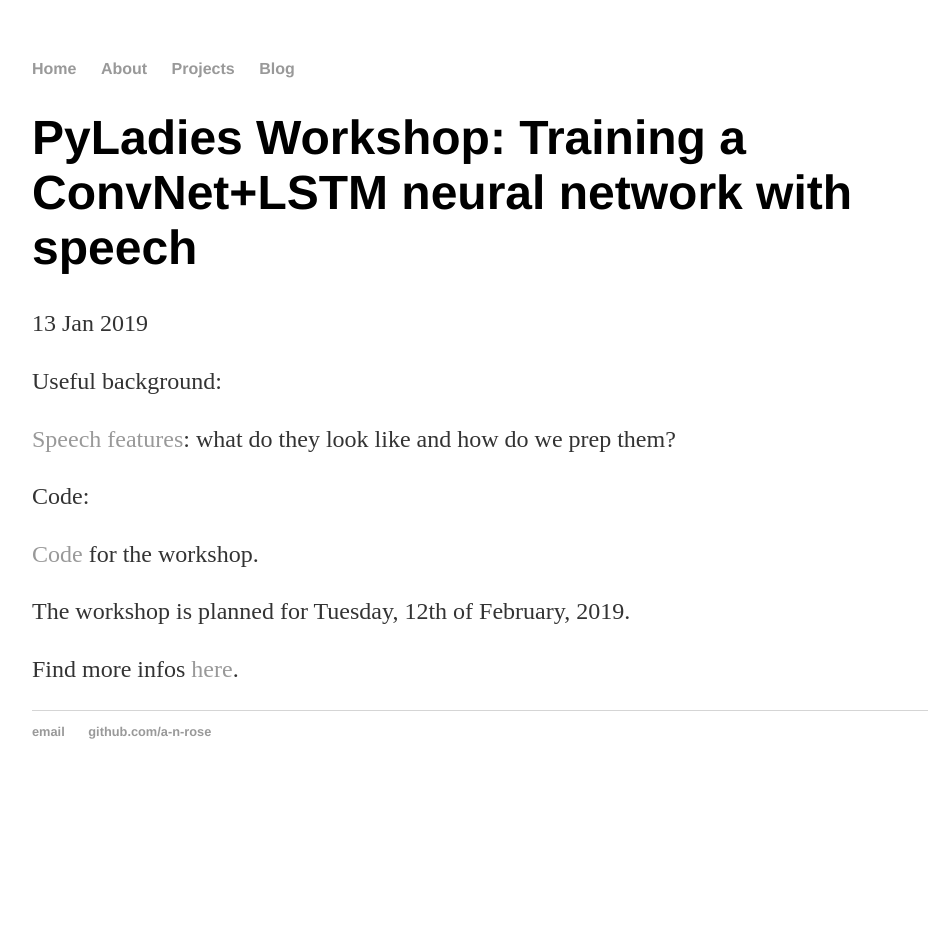
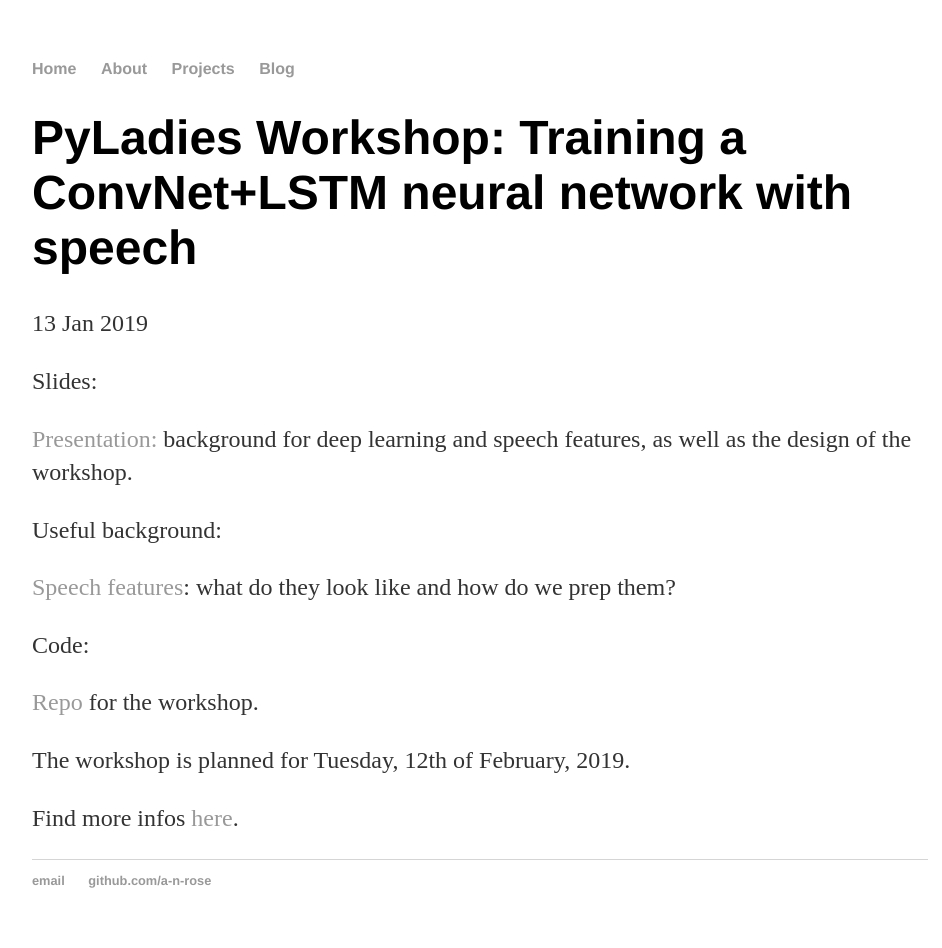
Before and after one commit to a-n-rose/a-n-rose.github.io, a Jekyll site: the page built from _posts/2019-01-13-workshop-pyladies-deeplearning-speech.md, in a window 1280 px wide. Shown: the whole page, without its empty margins (160-1102 px from the left). Built offline with Jekyll 4.4.1, drawn with Linux system fonts in a browser that asks for light colours; before the commit the page ends 900 px from its top, so only the background shows below that.

Commit message:
added link to slides for the workshop

```diff
--- a/_posts/2019-01-13-workshop-pyladies-deeplearning-speech.md
+++ b/_posts/2019-01-13-workshop-pyladies-deeplearning-speech.md
@@ -3,6 +3,10 @@
 title: "PyLadies Workshop: Training a ConvNet+LSTM neural network with speech"
 date: 2019-01-13
 ---
+
+Slides:
+
+<a href="https://drive.google.com/file/d/1R-SBO1bgv8TThUqDrhACklHsfejV81FE/view?usp=sharing">Presentation:</a> background for deep learning and speech features, as well as the design of the workshop.
 
 Useful background:
 
@@ -10,7 +14,7 @@
 
 Code:
 
-<a href="https://github.com/a-n-rose/Build-CNN-or-LSTM-or-CNNLSTM-with-speech-features">Code</a> for the workshop.
+<a href="https://github.com/a-n-rose/Build-CNN-or-LSTM-or-CNNLSTM-with-speech-features">Repo</a> for the workshop.
 
 The workshop is planned for Tuesday, 12th of February, 2019.
 
```
